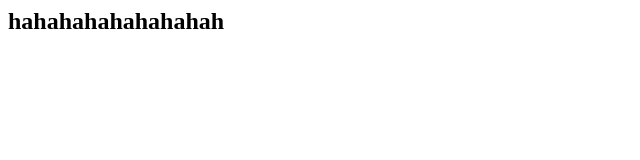
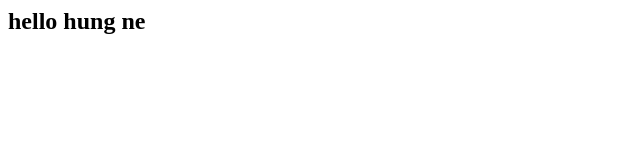
Before and after one commit to nguyenquochung25206-hub/demo_html, a plain HTML site: page index.html in a window 1280 px wide. Shown: the whole page, without its empty margins (0-640 px from the left). Drawn offline with Linux system fonts and the light colour scheme.

Commit message:
Update index.html

```diff
--- a/index.html
+++ b/index.html
@@ -1 +1 @@
-<h2>hahahahahahahahah</h2>
+<h2>hello hung ne</h2>
```
